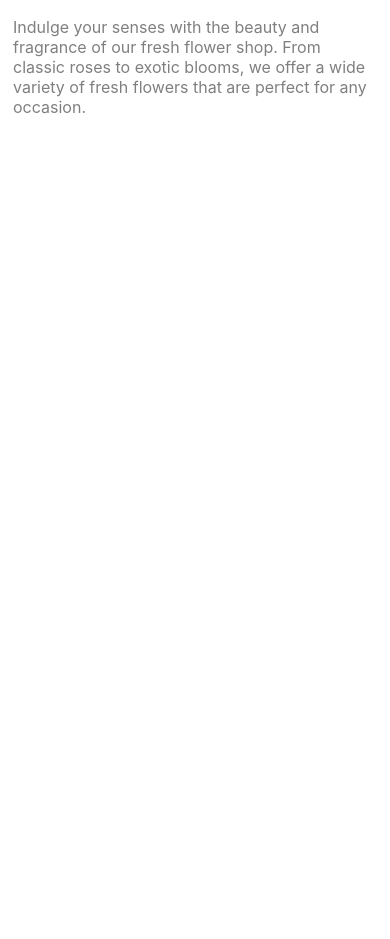
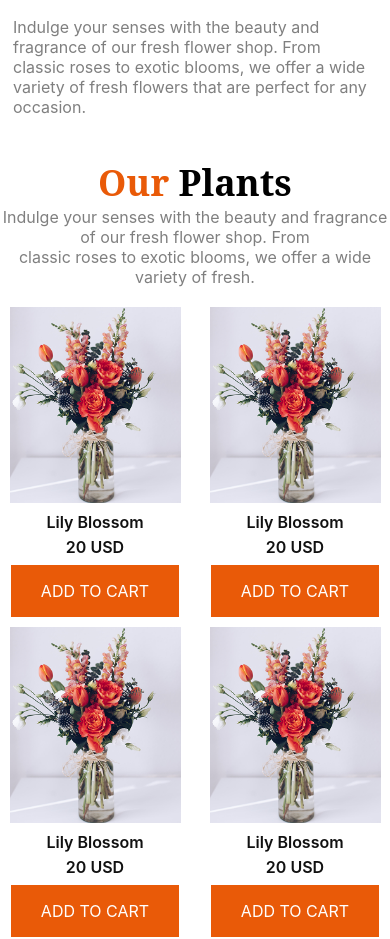
Before and after one commit to kamrunnaharzaki/b12-a2-flower-market-responsive, a plain HTML site: page index.html in a window 390 px wide. Shown: the part 577-1516 px from the top of the page. Before the commit the page ends 844 px from the top, so only its background shows below. Drawn offline with Linux system fonts and the light colour scheme.

Commit message:
added plants section

```diff
--- a/index.html
+++ b/index.html
@@ -28,7 +28,7 @@
 
         <div class="herosectoion">
             <div class="heroContent">
-                <h1 class="font-noto">ALWAYS <span id="span">FRESH <br> FLOWERS</span></h1>
+                <h1 class="font-noto">ALWAYS <span class="span">FRESH <br> FLOWERS</span></h1>
                 <p class="font-inter">Indulge your senses with the beauty and fragrance of our fresh flower shop. From classic roses to exotic blooms, we offer a wide variety of fresh flowers that are perfect for any occasion. </p>
             </div>
             <div class="heroImage">
@@ -37,7 +37,62 @@
         </div>
 
 </header>
-    <main></main>
+    <main>
+        <div class="plants-container container">
+            <h1 class="heading font-noto"> <span class="span">Our</span> Plants</h1>
+            <p class="para font-inter">Indulge your senses with the beauty and fragrance of our fresh flower shop. From <br> classic roses to exotic blooms, we offer a wide variety of fresh.</p>
+            <div class="gridcontainer">
+                <div class="grid">
+                    <img src="./assets/flower.png" alt="" >
+                    <p class="lily font-inter">Lily Blossom</p>
+                    <p class="usd font-inter">20 USD</p>
+                    <button class="font-inter">ADD TO CART</button>
+                </div>
+                <div class="grid">
+                    <img src="./assets/flower.png" alt="" >
+                    <p class="lily font-inter">Lily Blossom</p>
+                    <p class="usd font-inter">20 USD</p>
+                    <button class="font-inter">ADD TO CART</button>
+                </div>
+                <div class="grid">
+                    <img src="./assets/flower.png" alt="" >
+                    <p class="lily font-inter">Lily Blossom</p>
+                    <p class="usd font-inter">20 USD</p>
+                    <button class="font-inter">ADD TO CART</button>
+                </div>
+                <div class="grid">
+                    <img src="./assets/flower.png" alt="" >
+                    <p class="lily font-inter">Lily Blossom</p>
+                    <p class="usd font-inter">20 USD</p>
+                    <button class="font-inter">ADD TO CART</button>
+                </div>
+                <div class="grid">
+                    <img src="./assets/flower.png" alt="" >
+                    <p class="lily font-inter">Lily Blossom</p>
+                    <p class="usd font-inter">20 USD</p>
+                    <button class="font-inter">ADD TO CART</button>
+                </div>
+                <div class="grid">
+                    <img src="./assets/flower.png" alt="" >
+                    <p class="lily font-inter">Lily Blossom</p>
+                    <p class="usd font-inter">20 USD</p>
+                    <button class="font-inter">ADD TO CART</button>
+                </div>
+                <div class="grid">
+                    <img src="./assets/flower.png" alt="" >
+                    <p class="lily font-inter">Lily Blossom</p>
+                    <p class="usd font-inter">20 USD</p>
+                    <button class="font-inter">ADD TO CART</button>
+                </div>
+                <div class="grid">
+                    <img src="./assets/flower.png" alt="" >
+                    <p class="lily font-inter">Lily Blossom</p>
+                    <p class="usd font-inter">20 USD</p>
+                    <button class="font-inter">ADD TO CART</button>
+                </div>
+            </div>
+        </div>
+    </main>
     <footer></footer>
 </body>
 </html>
--- a/styles/style.css
+++ b/styles/style.css
@@ -1,8 +1,9 @@
-*{
+* {
     margin: 0;
     padding: 0;
     box-sizing: border-box;
 }
+
 @import url('https://fonts.googleapis.com/css2?family=Noto+Serif:ital,wght@0,100..900;1,100..900&display=swap');
 
 .font-noto {
@@ -52,33 +53,81 @@
 #cart {
     color: #000000;
 }
+
 /* herosection styles  */
-.herosectoion{
+.herosectoion {
     margin-top: 120px;
     display: flex;
     justify-content: space-between;
     align-items: center;
 }
-.heroContent h1{
+
+.heroContent h1 {
     font-size: 65px;
     font-weight: 600;
     color: rgba(0, 0, 0, 1);
-    margin-bottom:60px ;
+    margin-bottom: 60px;
 }
 
 
-#span{
+.span {
     color: rgba(233, 90, 8, 1);
 }
-.heroContent p{
-    color:rgba(0, 0, 0, 0.5);
+
+.heroContent p {
+    color: rgba(0, 0, 0, 0.5);
     font-size: 22px;
-    font-weight:400;
+    font-weight: 400;
 
 }
 
+/* Our Plants section styles */
+.plants-container{
+    margin-top: 200px;
+    text-align: center;
+    margin-bottom: 15px;
+}
+.heading {
+    font-size: 50px;
+    font-weight: 600;
+    color: rgba(0, 0, 0, 1);
+}
 
+.para {
+    font-size: 22px;
+    font-weight: normal;
+    color: rgba(0, 0, 0, 0.5);
+    margin-bottom: 50px;
+}
 
+.lily {
+    color: rgba(17, 17, 17, 1);
+    font-size: 22px;
+    font-weight: 600;
+    margin-top: 10px;
+}
+
+.usd {
+    color: rgba(17, 17, 17, 1);
+    font-size: 22px;
+    font-weight: 600;
+    margin-top: 5px;
+}
+
+.grid button{
+    color: rgba(255, 255, 255, 1);
+    background-color: rgba(233, 90, 8, 1);
+    font-size: 16px;
+    padding: 26px 70px;
+    margin-top: 15px;
+    border: none;
+}
+
+.gridcontainer{
+    display: grid;
+    grid-template-columns: repeat(4,1fr);
+    gap: 20px;
+}
 @media screen and (max-width: 576px) {
     .navMenu ul li {
         display: none;
@@ -94,32 +143,82 @@
         padding: 0 1rem;
 
     }
+
     .logoDiv img {
         height: 40px;
     }
 
     /* hero section styles  */
-.herosectoion{
+    .herosectoion {
         margin-top: 28px;
         flex-direction: column;
 
     }
-.heroImage{
+
+    .heroImage {
         order: -1;
         margin-bottom: 2rem;
         width: 100%;
 
     }
-.heroContent{
+
+    .heroContent {
         padding: 13px;
     }
-.heroContent h1{
+
+    .heroContent h1 {
         font-size: 36px;
-    margin-bottom:20px ;
+        margin-bottom: 20px;
     }
 
-.heroContent p{
+    .heroContent p {
         font-size: 16px;
     }
 
+
+
+
+/* Our Plants section styles */
+.plants-container{
+    margin-top: 28px;
+    text-align: center;
+    /* margin-bottom: 15px; */
 }
+.heading {
+    font-size: 36px;
+}
+
+.para {
+    font-size: 16px;
+    margin-bottom: 20px;
+}
+
+.lily {
+    color: rgba(17, 17, 17, 1);
+    font-size: 16px;
+    margin-top: 5px;
+}
+
+.usd {
+    color: rgba(17, 17, 17, 1);
+    font-size: 16px;
+    margin-top: 5px;
+}
+
+.grid button{
+    padding: 16px 30px;
+    margin-top: 8px;
+}
+
+.gridcontainer{
+    grid-template-columns: repeat(2,1fr);
+    gap: 10px;
+    justify-items: center;
+}
+
+.grid img{
+    width: 171px;
+height: 196px;
+object-fit: cover;
+}
+}
```
Also changed, not shown: assets/flower.png (renamed from assets/sample-flower-image.png). Lines whose indentation alone changed are shown as unchanged.
